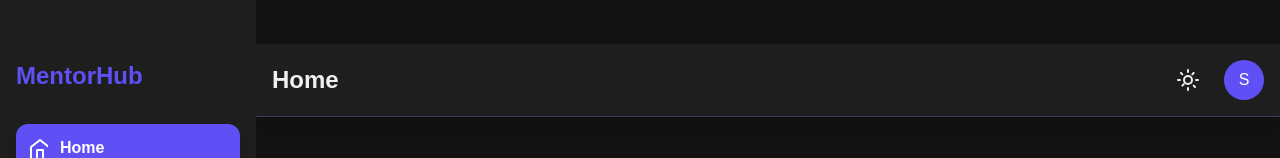
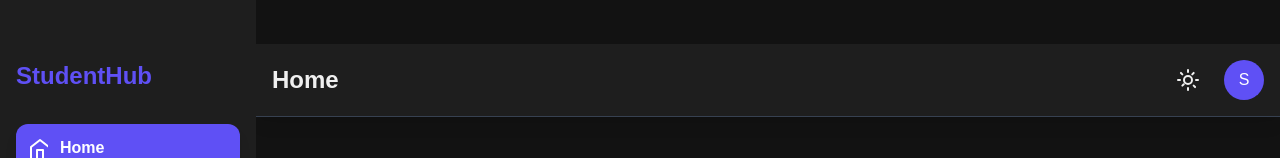
Before and after one commit to MAYANKSHARMA01010/Mentorship_Matching_App, a Next.js app: page / in a window 1280 px wide. Shown: the part 2871-3029 px from the top of the page. Built offline with nearby package versions, Linux system fonts and the light colour scheme.

Commit message:
name fixed

```diff
--- a/src/app/(pages)/StudentDashboard.jsx
+++ b/src/app/(pages)/StudentDashboard.jsx
@@ -199,7 +199,7 @@ const StudentDashboard = () => {
           className="text-2xl font-bold mb-8"
           style={{ color: currentTheme.primary }}
         >
-          MentorHub
+          StudentHub
         </div>
         <nav className="flex-grow">
           {navItems.map((item) => (
```
